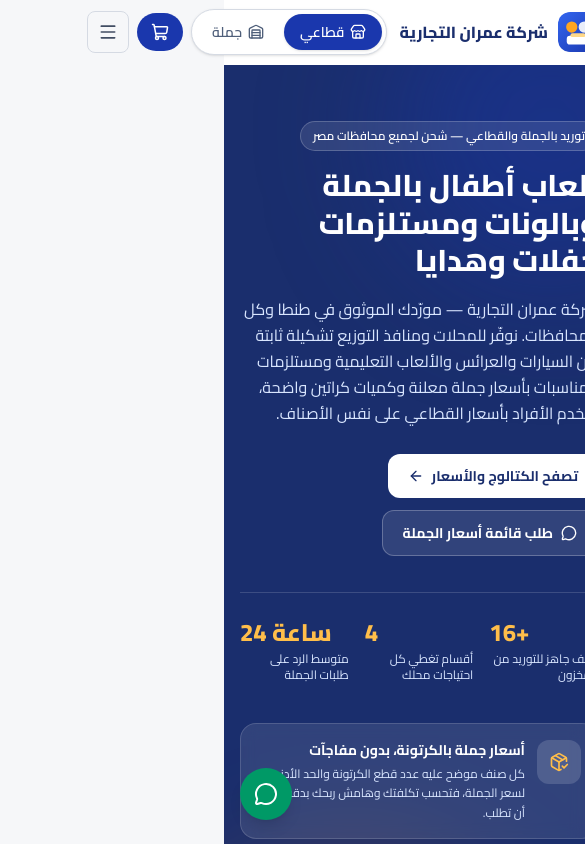
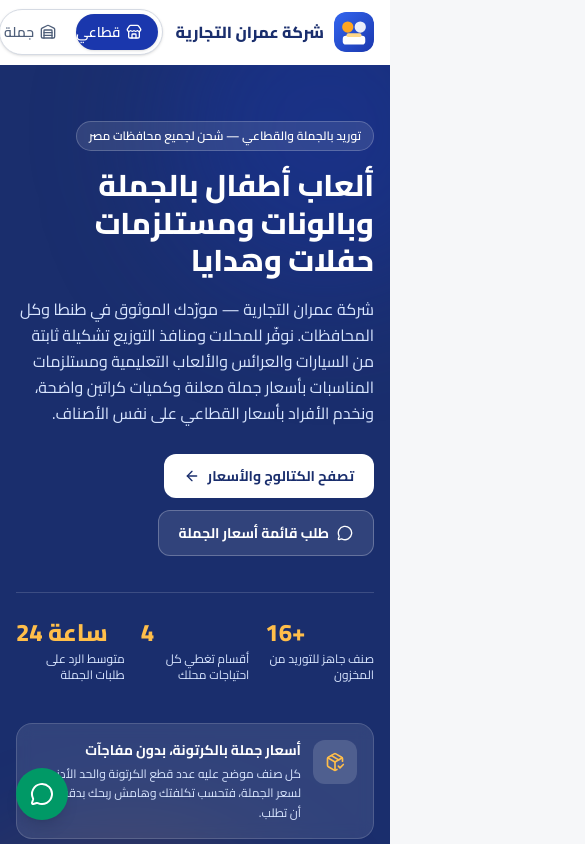
Before and after one commit to alaaomran2020/omran-store, a Next.js app: page / in a window 390 px wide. Shown: the top 844 px of the page, 585 px wide, since content can reach past the window. Built offline with nearby package versions, Linux system fonts and the light colour scheme.

Commit message:
fix: prevent horizontal overflow/scroll on mobile by forcing max-width and hidden overflow
Co-authored-by: arena-agent <297053741+arena-agent@users.noreply.github.com>

```diff
--- a/src/app/globals.css
+++ b/src/app/globals.css
@@ -1,4 +1,15 @@
 @import "tailwindcss";
+
+/* فرض منع التمرير الأفقي نهائياً على الموبايل */
+html, body {
+  max-width: 100vw !important;
+  overflow-x: hidden !important;
+  margin: 0;
+  padding: 0;
+}
+*, *::before, *::after {
+  max-width: 100%;
+}
 
 /* ==========================================================================
    خط القاهرة المتغيّر (Cairo Variable) — مستضاف محلياً
```
